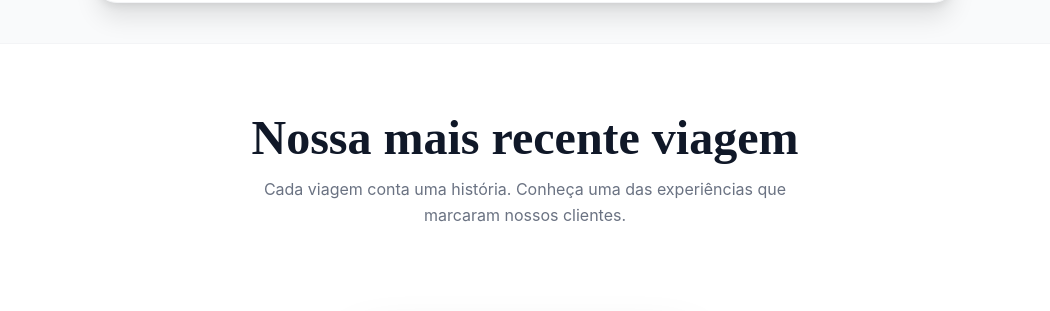
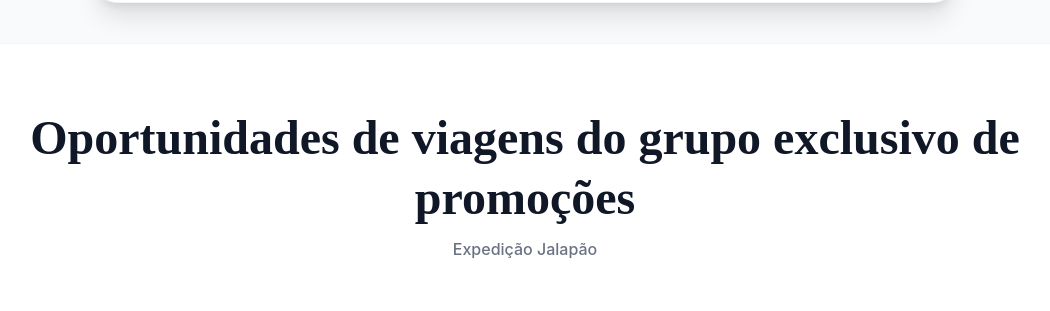
Before and after one commit to johnmachadogestao-cyber/Destino-Certo-Viagens, a React (Vite) app: page / in a window 1280 px wide. Shown: the part 2055-2366 px from the top of the page, without its empty margins (115-1165 px from the left). Built offline with nearby package versions, Linux system fonts and the light colour scheme; grey boxes are pictures that could not be loaded.

Commit message:
feat: update recent trip section copy
Change the section header and description to promote exclusive group travel opportunities, starting with the Jalapão expedition.

```diff
--- a/src/components/RecentTrip.tsx
+++ b/src/components/RecentTrip.tsx
@@ -100,11 +100,11 @@ export default function RecentTrip() {
       <div className="container mx-auto px-4 sm:px-6 max-w-6xl">
         {/* Same styling and layout as "Algumas das viagens" */}
         <h2 className="text-3xl sm:text-4xl md:text-5xl font-serif font-bold text-center text-gray-900 mb-2 leading-tight">
-          <span className="block sm:inline whitespace-nowrap">Nossa mais recente</span> viagem
+          Oportunidades de viagens do grupo exclusivo de promoções
         </h2>
 
-        <p className="text-sm sm:text-base text-gray-500 text-center max-w-md sm:max-w-xl mx-auto mb-10 leading-relaxed font-sans">
-          Cada viagem conta uma história. Conheça uma das experiências que marcaram nossos clientes.
+        <p className="text-sm sm:text-base text-gray-500 text-center max-w-md sm:max-w-xl mx-auto mb-10 leading-relaxed font-sans font-medium">
+          Expedição Jalapão
         </p>
 
         {/* 3D Carousel Stage */}
```
